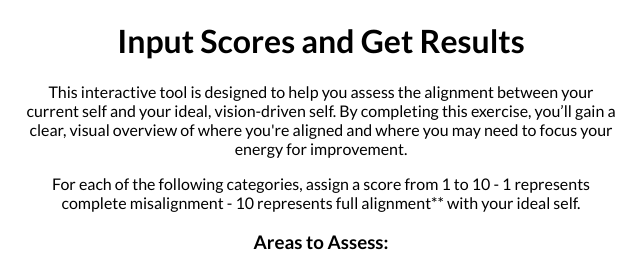
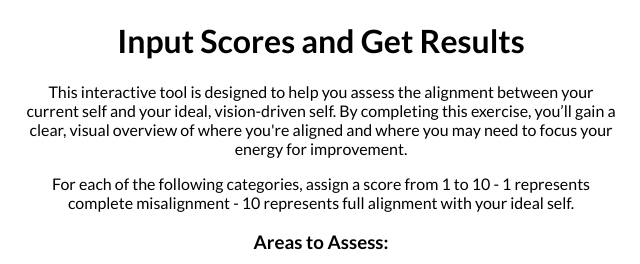
Before and after one commit to alexisboldway/Alignment, a plain HTML site: page index.html in a window 1280 px wide. Shown: the top 264 px of the page, 319-959 px from the left. Drawn offline with nearby package versions, Linux system fonts and the light colour scheme.

Commit message:
Update index.html

```diff
--- a/index.html
+++ b/index.html
@@ -78,7 +78,7 @@
         <p>
             For each of the following categories, assign a score from 1 to 10
             - 1 represents complete misalignment
-            - 10 represents full alignment** with your ideal self.
+            - 10 represents full alignment with your ideal self.
         </p>
 
         <!-- Descriptions for each area -->
```
